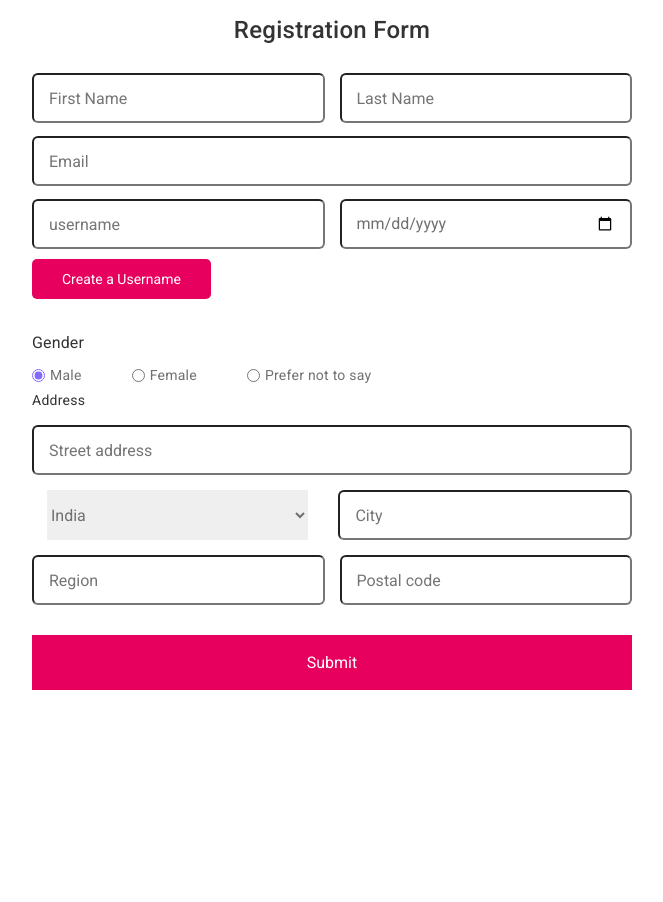
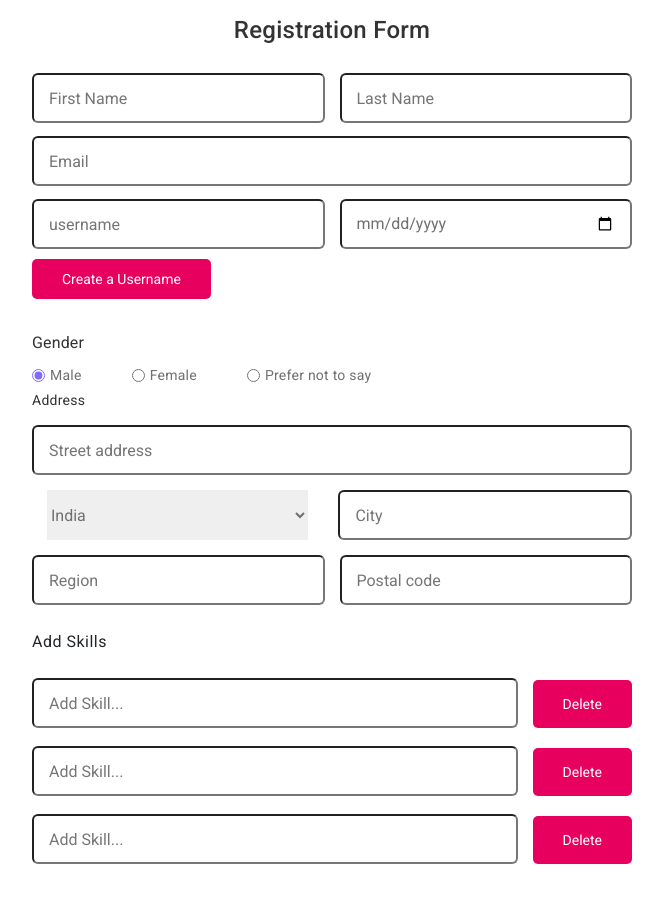
Before and after one commit to NaveeenSemwal/advance-angular, an Angular app: page / in a window 1280 px wide. Shown: the top 902 px of the page, without its empty margins (308-971 px from the left). Before the commit the page ends 800 px from the top, so only its background shows below. Built offline with nearby package versions, Linux system fonts and the light colour scheme.

Commit message:
Creating and using FormArray

```diff
--- a/src/app/samples/forms/reactive-form/reactive-form.component.html
+++ b/src/app/samples/forms/reactive-form/reactive-form.component.html
@@ -90,14 +90,14 @@
       </div>
 
       <!--HTML for Skills Form Array -->
-      <!-- <div class="input-box skills" formArrayName="skills">
+      <div class="input-box skills" formArrayName="skills">
         <h4>Add Skills</h4>
-        <div class="column">
-          <input type="text" placeholder="Add Skill...">
-          <button type="button" class="btn-add-delete">Delete</button>
+        <div class="column" *ngFor="let item of skills.controls; let i = index;">
+          <input type="text" placeholder="Add Skill..." [formControlName]="i">
+          <button type="button"  (click)="removeSkill(i)" class="btn-add-delete">Delete</button>
         </div>
       </div>
-      <button type="button" class="btn-add-delete">Add Skills</button> -->
+      <button type="button" (click)="addSkills()" class="btn-add-delete">Add Skills</button>
 
       <!--HTML for Experience Form Array -->
       <!-- <div class="input-box">
--- a/src/app/samples/forms/reactive-form/reactive-form.component.ts
+++ b/src/app/samples/forms/reactive-form/reactive-form.component.ts
@@ -1,5 +1,5 @@
 import { Component, OnInit } from '@angular/core';
-import { FormControl, FormGroup, Validators } from '@angular/forms';
+import { FormArray, FormControl, FormGroup, Validators } from '@angular/forms';
 
 @Component({
   selector: 'app-reactive-form',
@@ -27,12 +27,21 @@
           region: new FormControl(null),
           postal: new FormControl(null, Validators.required)
 
-       })
+       }),
+       skills : new FormArray([
+        new FormControl(null ,Validators.required),
+        new FormControl(null,Validators.required),
+        new FormControl(null,Validators.required)
+
+       ])
 
     })
 
   }
 
+  get skills() : FormArray {
+    return this.reactiveForm.get("skills") as FormArray
+  }
 
   OnRegister(){
 
@@ -40,6 +49,12 @@
 
   }
 
+  removeSkill(i){
 
+  }
+
+  addSkills(){
+
+  }
 
 }
```
